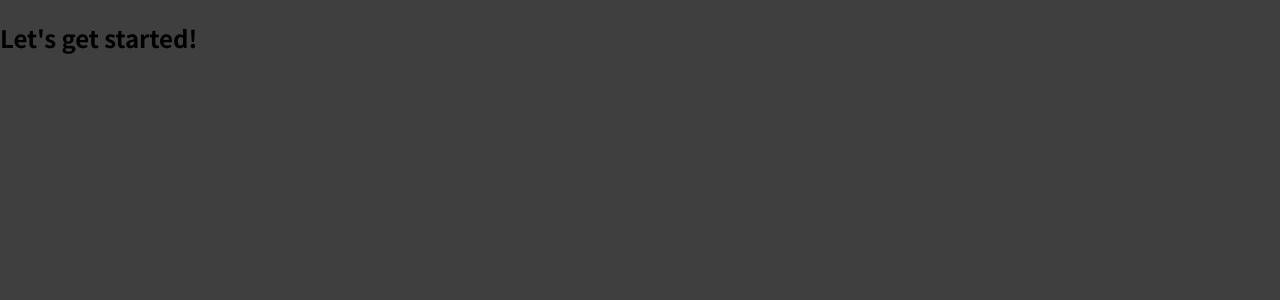
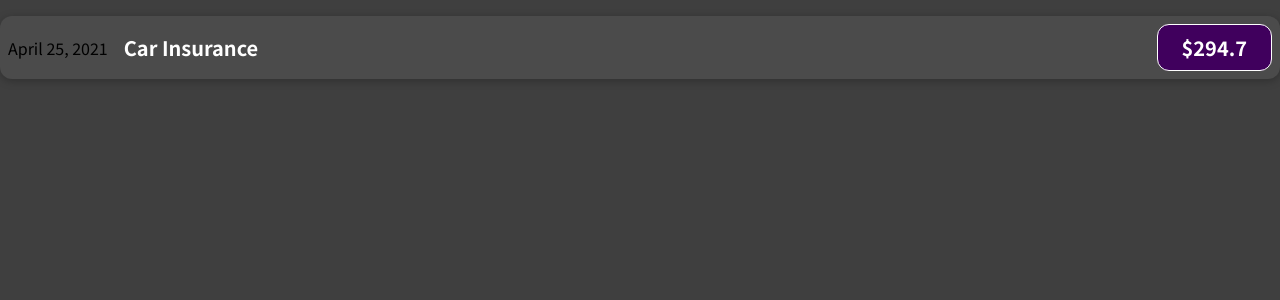
Before and after one commit to surajsgh/Expense_Tracker, a JavaScript app: page / in a window 1280 px wide. Shown: the top 300 px of the page. Built offline with nearby package versions, Linux system fonts and the light colour scheme.

Commit message:
Add the first UI component, ExpenseItem.

```diff
--- a/src/App.js
+++ b/src/App.js
@@ -1,7 +1,9 @@
+import ExpenseItem from "./Components/ExpenseItem.js";
+
 function App() {
   return (
     <div>
-      <h2>Let's get started!</h2>
+      <ExpenseItem></ExpenseItem>
     </div>
   );
 }
--- /dev/null
+++ b/src/Components/ExpenseItem.css
@@ -0,0 +1,56 @@
+.expense-item {
+  display: flex;
+  justify-content: space-between;
+  align-items: center;
+  box-shadow: 0 2px 8px rgba(0, 0, 0, 0.25);
+  padding: 0.5rem;
+  margin: 1rem 0;
+  border-radius: 12px;
+  background-color: #4b4b4b;
+}
+
+.expense-item__description {
+  display: flex;
+  flex-direction: column;
+  gap: 1rem;
+  align-items: flex-end;
+  flex-flow: column-reverse;
+  justify-content: flex-start;
+  flex: 1;
+}
+
+.expense-item h2 {
+  color: #3a3a3a;
+  font-size: 1rem;
+  flex: 1;
+  margin: 0 1rem;
+  color: white;
+}
+
+.expense-item__price {
+  font-size: 1rem;
+  font-weight: bold;
+  color: white;
+  background-color: #40005d;
+  border: 1px solid white;
+  padding: 0.5rem;
+  border-radius: 12px;
+}
+
+@media (min-width: 580px) {
+  .expense-item__description {
+    flex-direction: row;
+    align-items: center;
+    justify-content: flex-start;
+    flex: 1;
+  }
+
+  .expense-item__description h2 {
+    font-size: 1.25rem;
+  }
+
+  .expense-item__price {
+    font-size: 1.25rem;
+    padding: 0.5rem 1.5rem;
+  }
+}
--- /dev/null
+++ b/src/Components/ExpenseItem.js
@@ -0,0 +1,15 @@
+import "./ExpenseItem.css";
+
+function ExpenseItem() {
+  return (
+    <div className="expense-item">
+      <div>April 25, 2021</div>
+      <div className="expense-item__description">
+        <h2>Car Insurance</h2>
+        <div className="expense-item__price">$294.7</div>
+      </div>
+    </div>
+  );
+}
+
+export default ExpenseItem;
```
Also changed, not shown: 1 other file (tests, documents, lock files or other folders).
